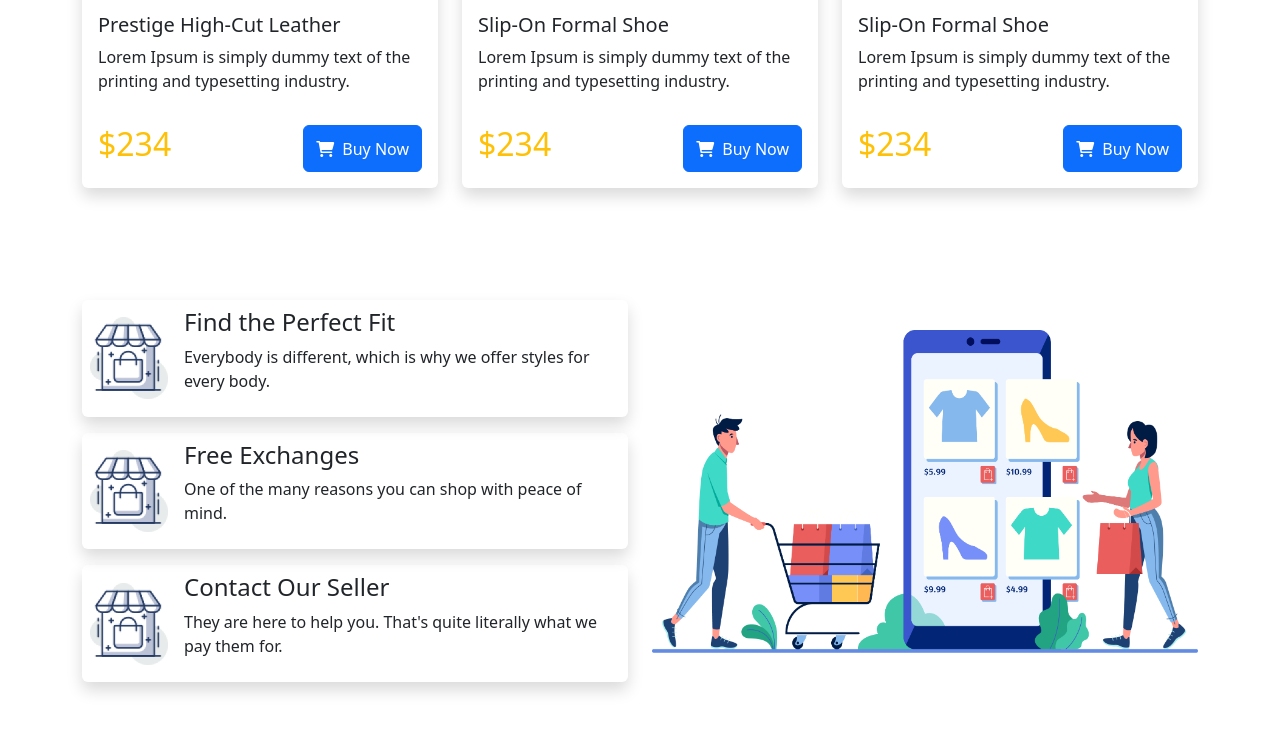
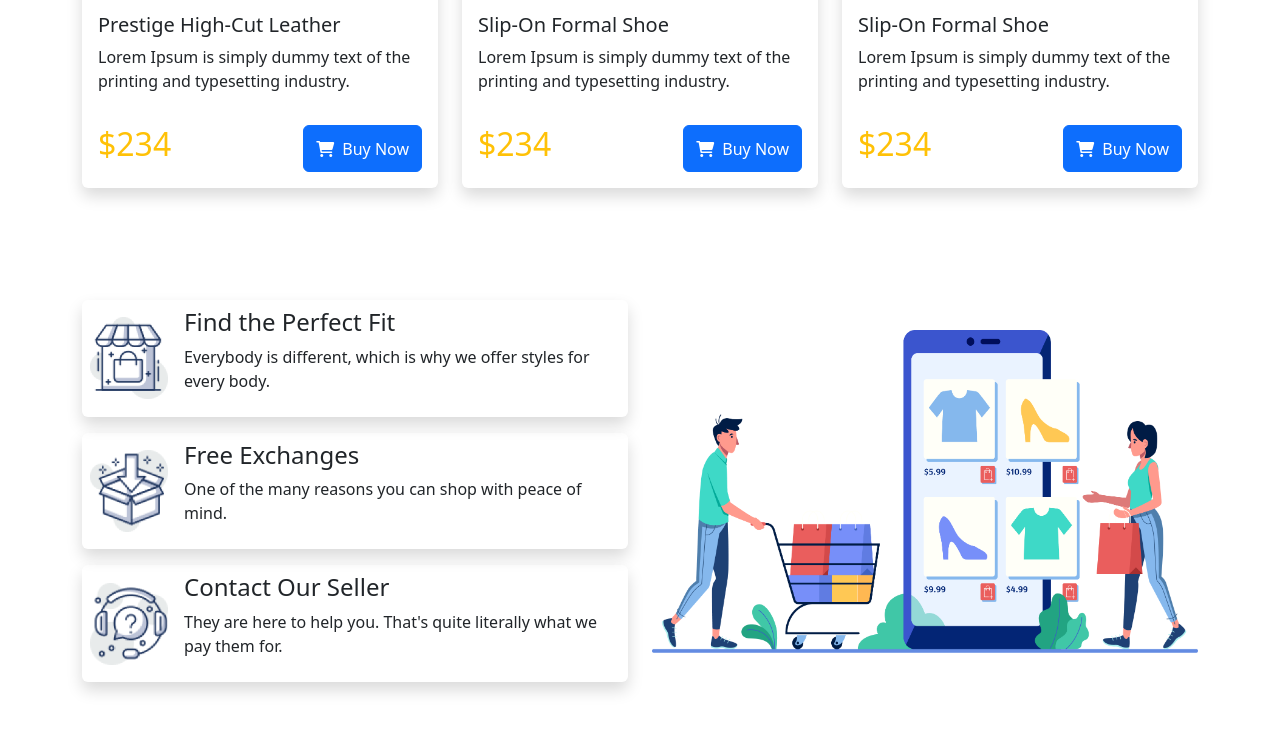
Before and after one commit to wali55/nike-react-bootstrap, a plain HTML site: page index.html in a window 1280 px wide. Shown: the part 1758-2490 px from the top of the page. Drawn offline with nearby package versions, Linux system fonts and the light colour scheme.

Commit message:
image change

```diff
--- a/index.html
+++ b/index.html
@@ -164,7 +164,7 @@
           </div>
           <div class="d-flex align-items-center my-3 shadow rounded p-2">
             <div class="me-3">
-              <img width="78" height="82" src="icons/image 12.png" alt="">
+              <img width="78" height="82" src="icons/image 13.png" alt="">
             </div>
             <div>
               <h4>Free Exchanges</h4>
@@ -174,7 +174,7 @@
           </div>
           <div class="d-flex align-items-center my-3 shadow rounded p-2">
             <div class="me-3">
-              <img width="78" height="82" src="icons/image 12.png" alt="">
+              <img width="78" height="82" src="icons/image 14.png" alt="">
             </div>
             <div>
               <h4>Contact Our Seller</h4>
```
